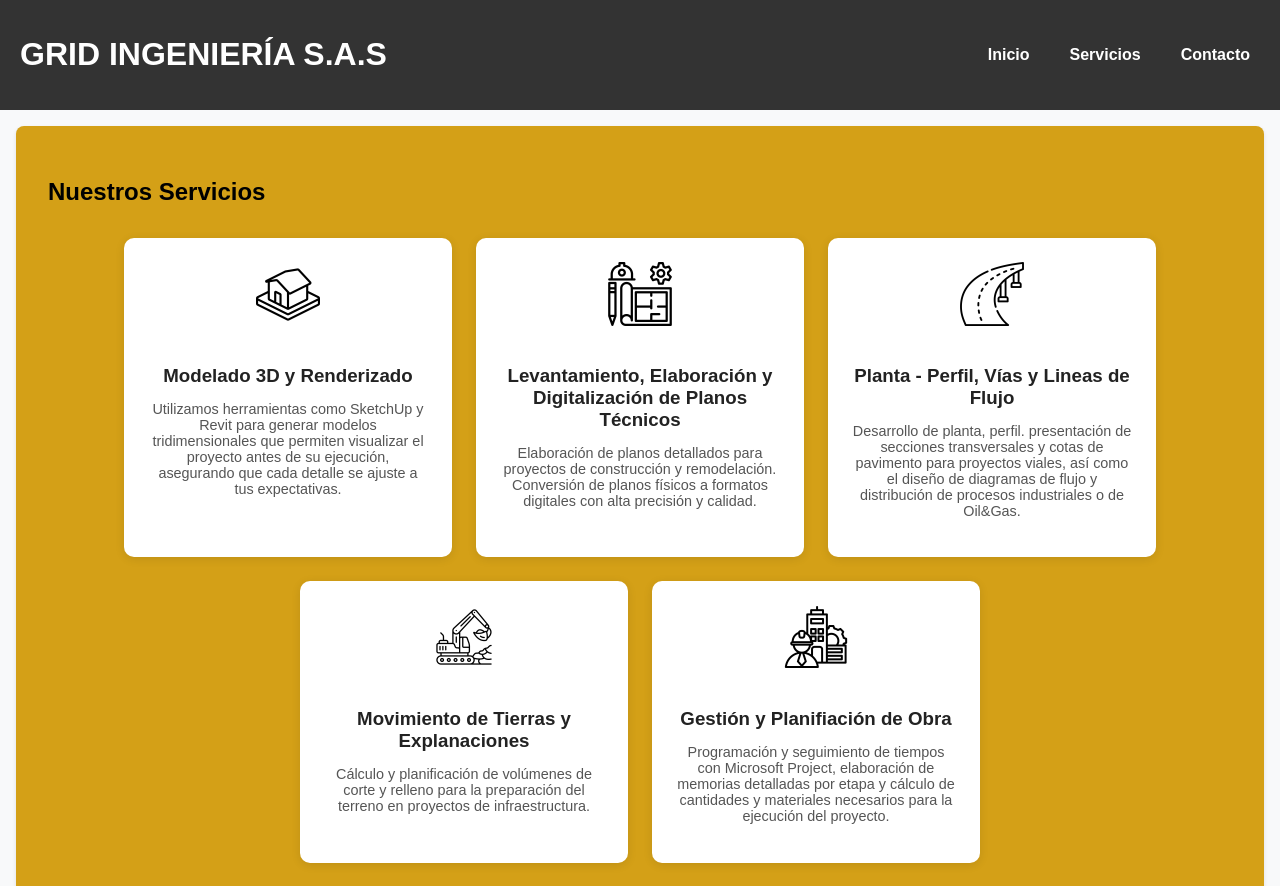
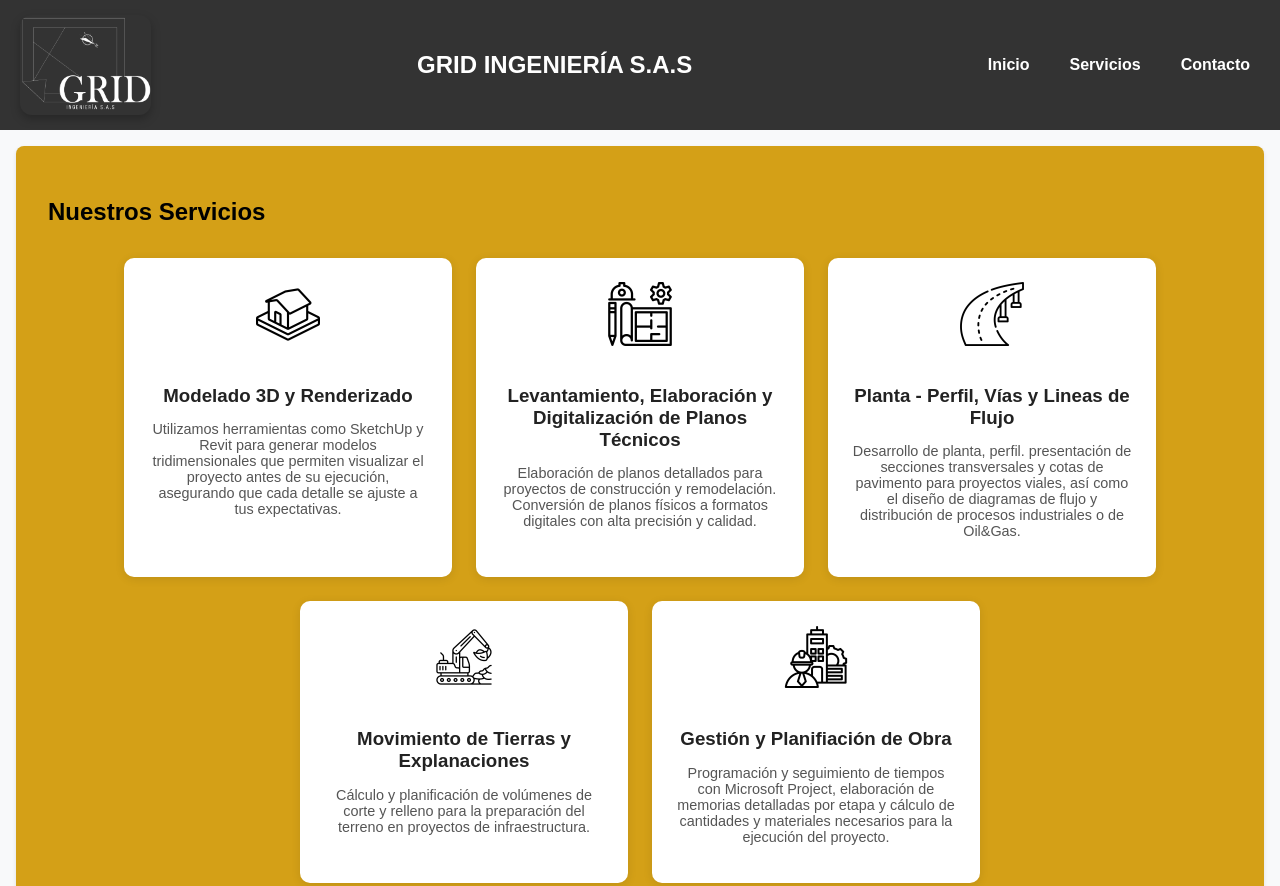
Before and after one commit to DanielCamargo1007/Portafolio-GRID, a plain HTML site: page index.html in a window 1280 px wide. Shown: the top 886 px of the page. Drawn offline with Linux system fonts and the light colour scheme.

Commit message:
Logo
Se implementa el Logo de Grid Ingeniería.

```diff
--- a/index.html
+++ b/index.html
@@ -8,7 +8,11 @@
 </head>
 <body>
   <header>
-    <div class="container">
+    <div class="container header-flex">
+      <div class="logo-container">
+        <img src="img/LOGO-GRID.png" alt="Logo de GRID INGENIERÍA S.A.S" class="logo">
+      </div>
+
       <h1>GRID INGENIERÍA S.A.S</h1>
 
       <!-- Botón hamburguesa -->
--- a/style.css
+++ b/style.css
@@ -345,3 +345,47 @@ nav ul li a {
     opacity: 1;
   }
 }
+
+.header-flex {
+  display: flex;
+  align-items: center;
+  justify-content: space-between;
+  flex-wrap: wrap;
+}
+
+.logo-container {
+  display: flex;
+  align-items: center;
+}
+
+.logo {
+  height: 100px;
+  width: auto;
+  margin-right: 20px;
+  box-shadow: 0 4px 10px rgba(0, 0, 0, 0.25);
+  border-radius: 12px;
+  animation: fadeLogo 1s ease;
+}
+
+@media (max-width: 768px) {
+  .logo {
+    height: 60px;
+  }
+}
+
+@keyframes fadeLogo {
+  from {
+    opacity: 0;
+    transform: scale(0.95);
+  }
+  to {
+    opacity: 1;
+    transform: scale(1);
+  }
+}
+
+/* Opcional: reduce el tamaño del h1 si queda muy grande */
+header h1 {
+  font-size: 24px;
+  margin: 0;
+}
```
Also changed, not shown: img/LOGO-GRID.png (added).
